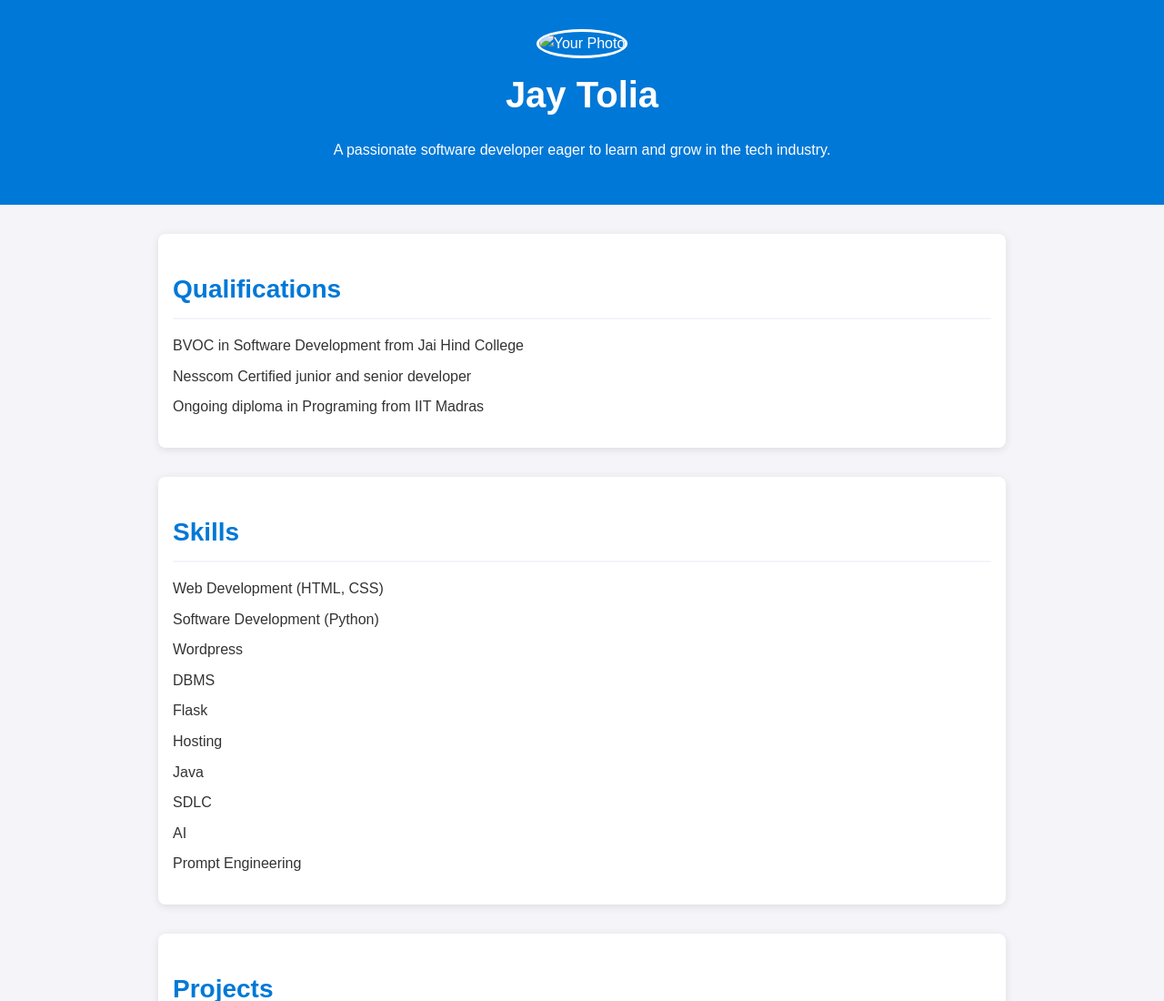
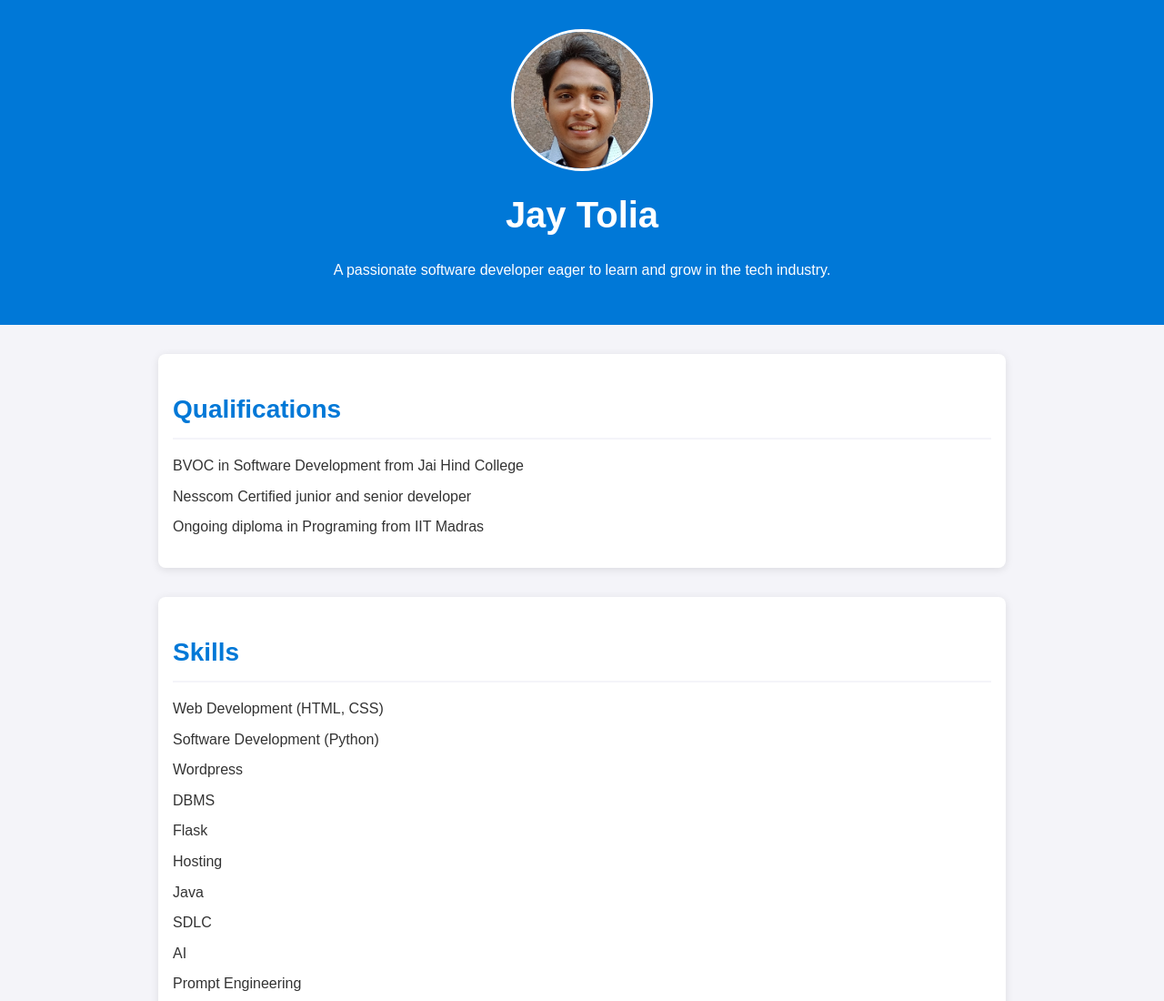
Before and after one commit to Jay-tolia/Portfolio, a plain HTML site: page index.html in a window 1280 px wide. Shown: the top 1100 px of the page at 91% size. Drawn offline with Linux system fonts and the light colour scheme.

Commit message:
Update index.html

```diff
--- a/index.html
+++ b/index.html
@@ -72,7 +72,7 @@
 <body>
 
 <header>
-    <img src="My-photo.jpg" alt="Your Photo">
+    <img src="myphoto.jpg" alt="Your Photo">
     <h1>Jay Tolia</h1>
     <p>A passionate software developer eager to learn and grow in the tech industry.</p>
 </header>
```
